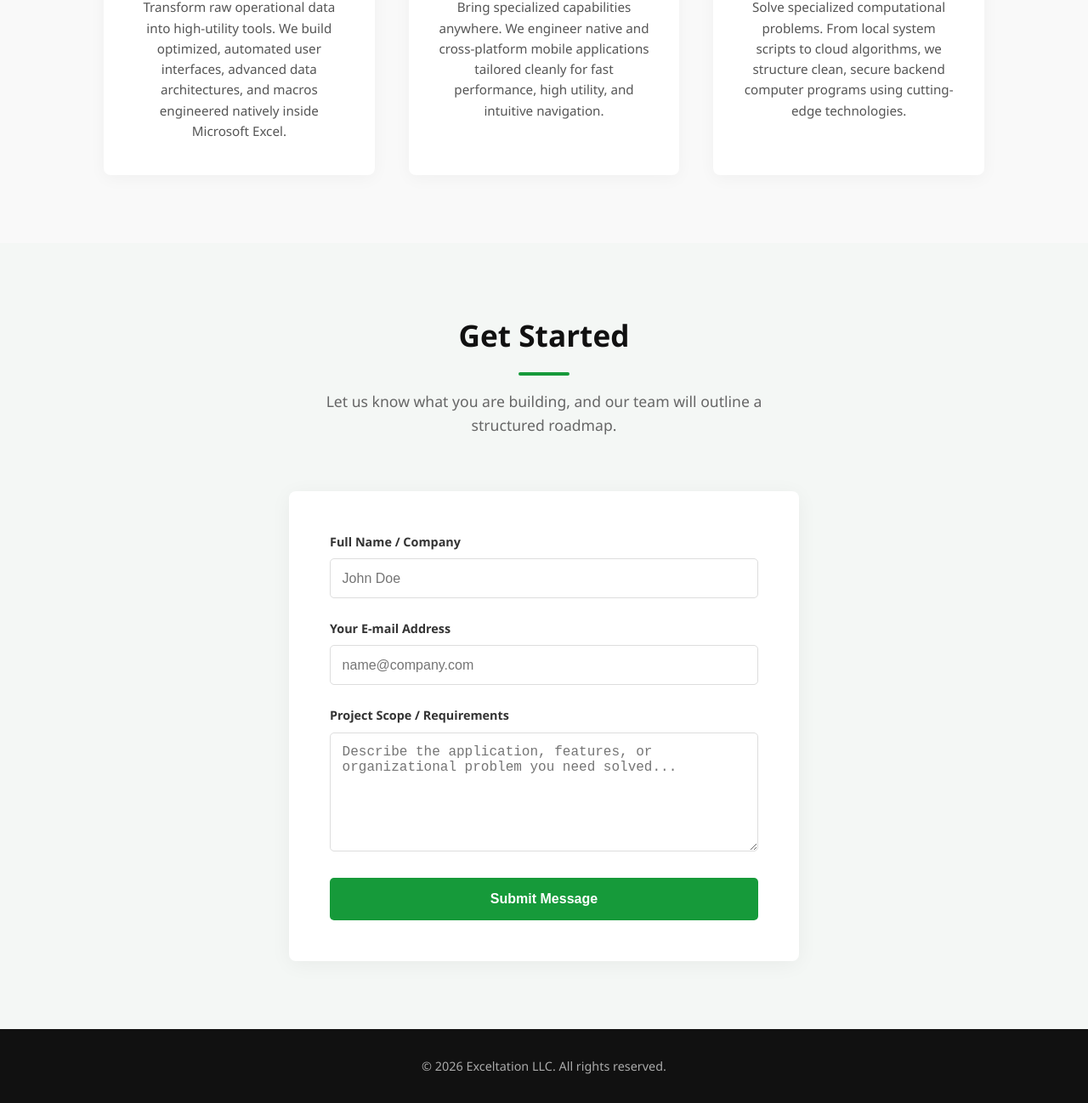
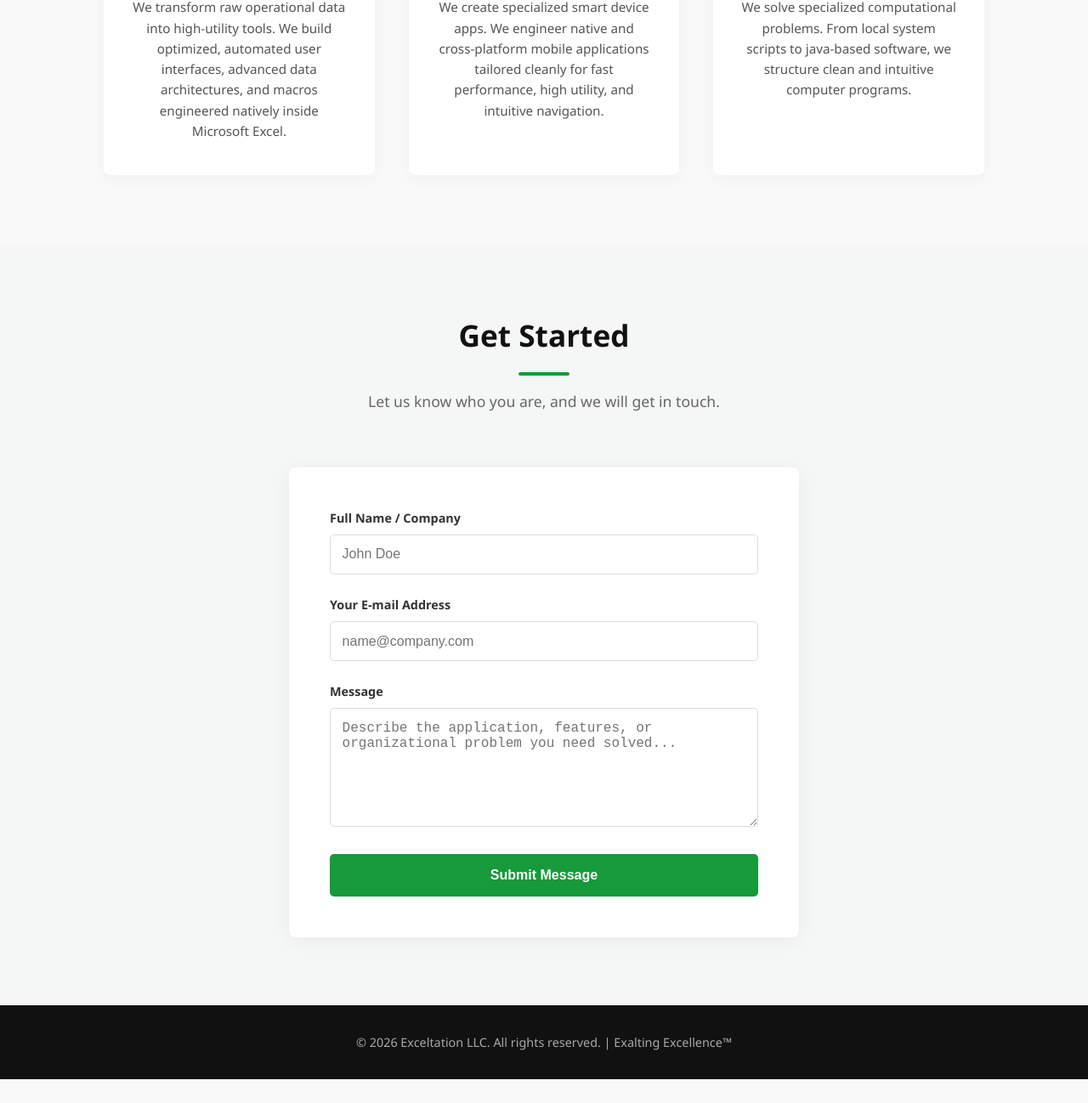
Before and after one commit to Exceltation/exceltation, a plain HTML site: page index.html in a window 1280 px wide. Shown: the part 1003-2301 px from the top of the page at 85% size. After the commit the page ends 2273 px from the top, so only its background shows below. Drawn offline with Linux system fonts and the light colour scheme.

Commit message:
Update index.html

```diff
--- a/index.html
+++ b/index.html
@@ -387,9 +387,9 @@ footer {
 </nav>
 <!-- Hero Showcase Section -->
 <header id="home" class="hero">
-<h1>Exalting Excellence in Digital Solutions</h1>
-<p>We architect highly optimized software, custom business applications, and advanced spreadsheet frameworks designed to optimize workflows and be user-friendly</p>
-<a href="#contact" class="cta-btn">'Excel' your Workflow</a>
+<h1>Exalting Excellence in the Digital World</h1>
+<p>We architect highly optimized software, custom business applications, and advanced spreadsheet frameworks designed to optimize workflows and be user-friendly.</p>
+<a href="#contact" class="cta-btn">Excel your Workflow</a>
 </header>
 
 <!-- Services / About Section -->
@@ -399,15 +399,15 @@ footer {
 <div class="grid">
 <div class="card">
 <h3>Workbook Design</h3>
-<p>Transform raw operational data into high-utility tools. We build optimized, automated user interfaces, advanced data architectures, and macros engineered natively inside Microsoft Excel.</p>
+<p>We transform raw operational data into high-utility tools. We build optimized, automated user interfaces, advanced data architectures, and macros engineered natively inside Microsoft Excel.</p>
 </div>
 <div class="card">
 <h3>App Development</h3>
-<p>Bring specialized capabilities anywhere. We engineer native and cross-platform mobile applications tailored cleanly for fast performance, high utility, and intuitive navigation.</p>
+<p>We create specialized smart device apps. We engineer native and cross-platform mobile applications tailored cleanly for fast performance, high utility, and intuitive navigation.</p>
 </div>
 <div class="card">
 <h3>Program Creation</h3>
-<p>Solve specialized computational problems. From local system scripts to cloud algorithms, we structure clean, secure backend computer programs using cutting-edge technologies.</p>
+<p>We solve specialized computational problems. From local system scripts to java-based software, we structure clean and intuitive computer programs.</p>
 </div>
 </div>
 </section>
@@ -416,7 +416,7 @@ footer {
 <section id="contact" class="container" style="background-color: #f4f7f5; max-width: 100%;">
 <div style="max-width: 1100px; margin: auto;">
 <h2 class="section-title">Get Started</h2>
-<p class="section-subtitle">Let us know what you are building, and our team will outline a structured roadmap.</p>
+<p class="section-subtitle">Let us know who you are, and we will get in touch.</p>
 <form class="contact-form" onsubmit="triggerLocalMailApp(event)">
 <div class="form-group">
 <label for="name">Full Name / Company</label>
@@ -425,7 +425,7 @@ footer {
 <label for="email">Your E-mail Address</label>
 <input type="email" id="email" name="email" required placeholder="name@company.com"> </div>
 <div class="form-group">
-<label for="message">Project Scope / Requirements</label>
+<label for="message">Message</label>
 <textarea id="message" name="message" required placeholder="Describe the application, features, or organizational problem you need solved..."></textarea> </div>
 <button type="submit" class="submit-btn">Submit Message</button>
 </form>
@@ -434,7 +434,7 @@ footer {
 
 <!-- Footer Copyright -->
 <footer>
-<p>&copy; 2026 Exceltation LLC. All rights reserved.</p>
+<p>&copy; 2026 Exceltation LLC. All rights reserved. | Exalting Excellence™</p>
 </footer>
 
 <script>
```
